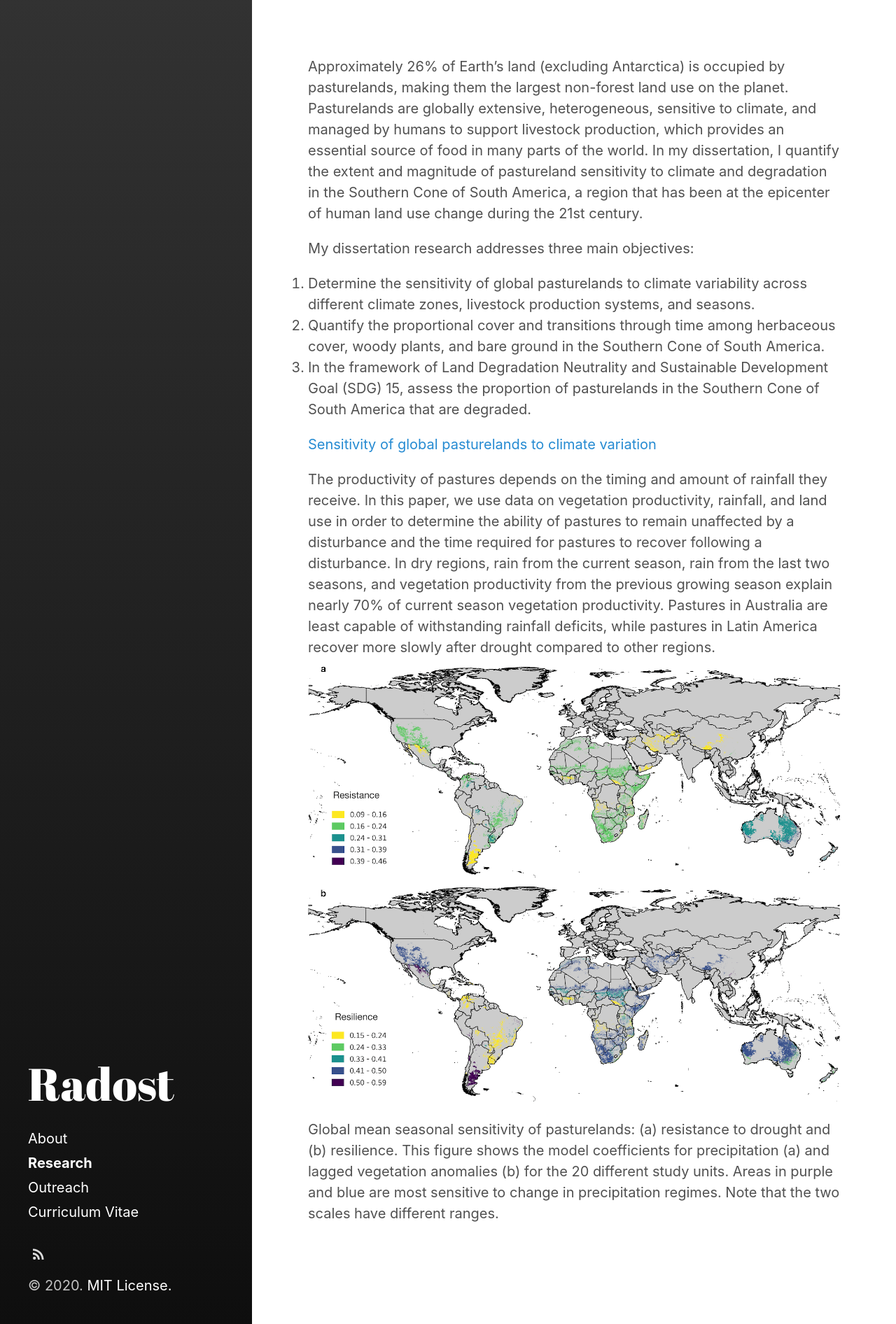
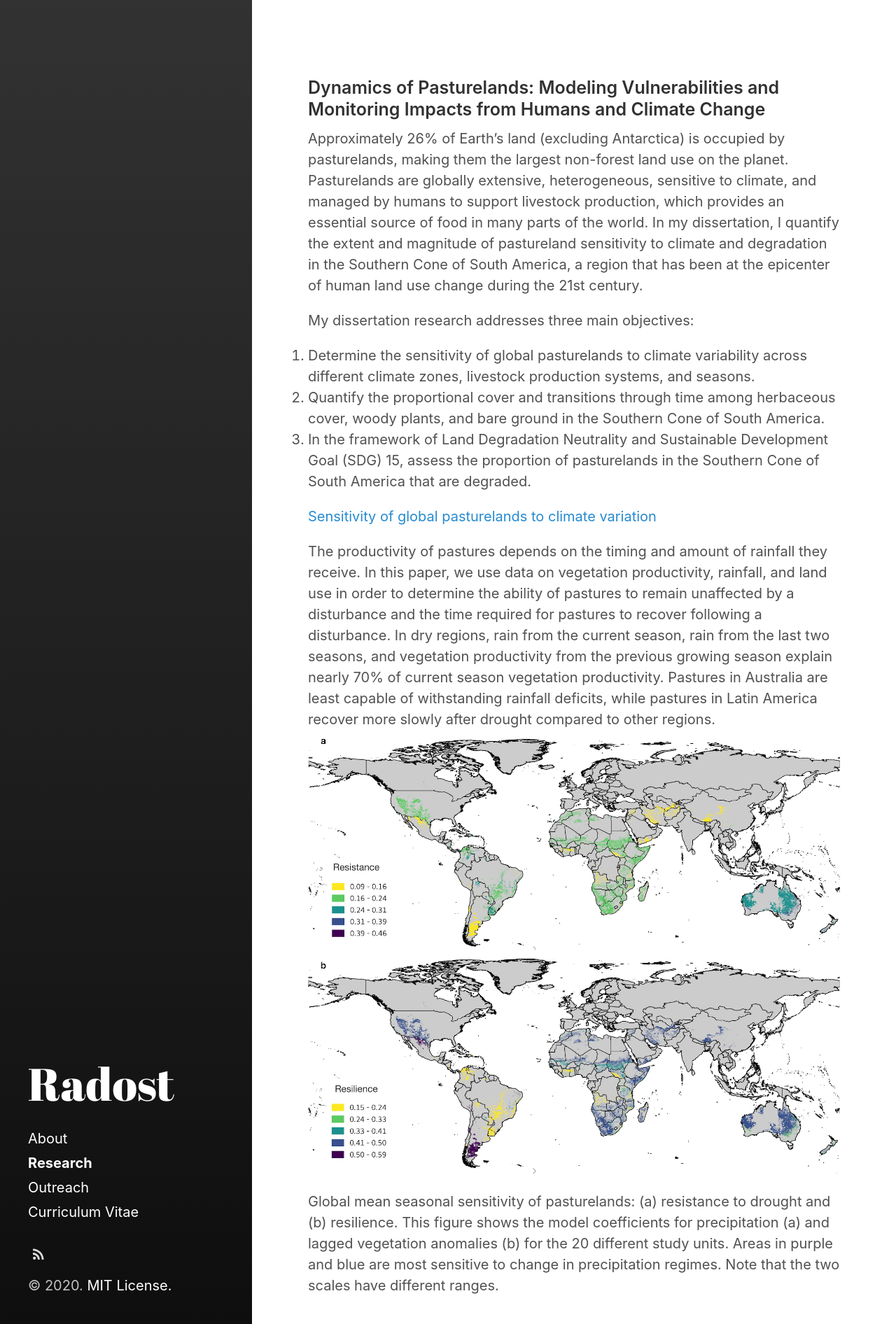
Before and after one commit to rkstan/rkstan.github.io, a Jekyll site: the page built from research.md, in a window 1280 px wide. Shown: the whole page at 70% size. Built offline with Jekyll 4.4.1, drawn with Linux system fonts in a browser that asks for light colours; nearby versions of some CDN libraries; some of the changed lines change nothing that is shown.

Commit message:
Update research.md

```diff
--- a/research.md
+++ b/research.md
@@ -5,7 +5,7 @@ sidebar_link: true
 sidebar_sort_order: 2
 ---
 
-<title>Dynamics of Pasturelands: Modeling Vulnerabilities and Monitoring Impacts from Humans and Climate Change</title>
+### Dynamics of Pasturelands: Modeling Vulnerabilities and Monitoring Impacts from Humans and Climate Change
 
 Approximately 26% of Earth’s land (excluding Antarctica) is occupied by pasturelands, making them the largest non-forest land use on the planet. Pasturelands are globally extensive, heterogeneous, sensitive to climate, and managed by humans to support livestock production, which provides an essential source of food in many parts of the world. In my dissertation, I quantify the extent and magnitude of pastureland sensitivity to climate and degradation in the Southern Cone of South America, a region that has been at the epicenter of human land use change during the 21st century.
 
```
